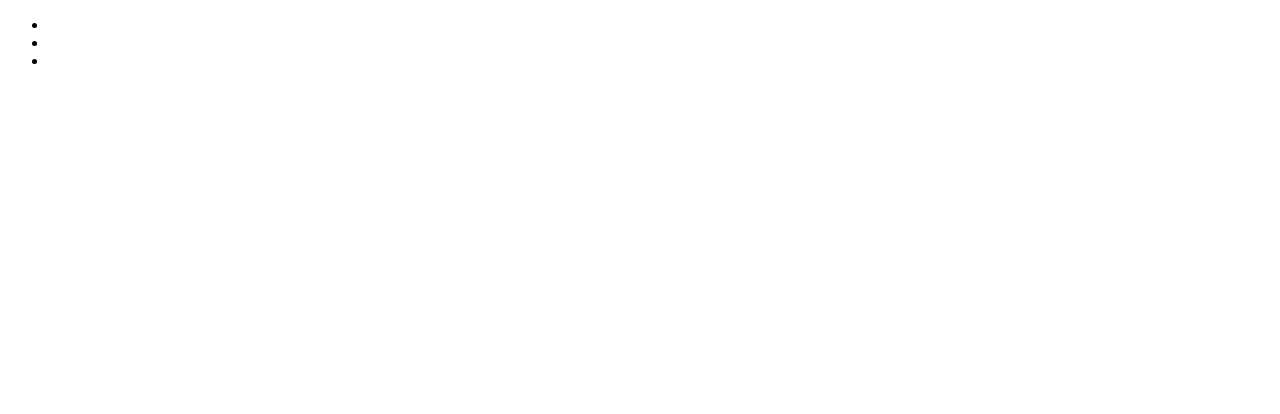
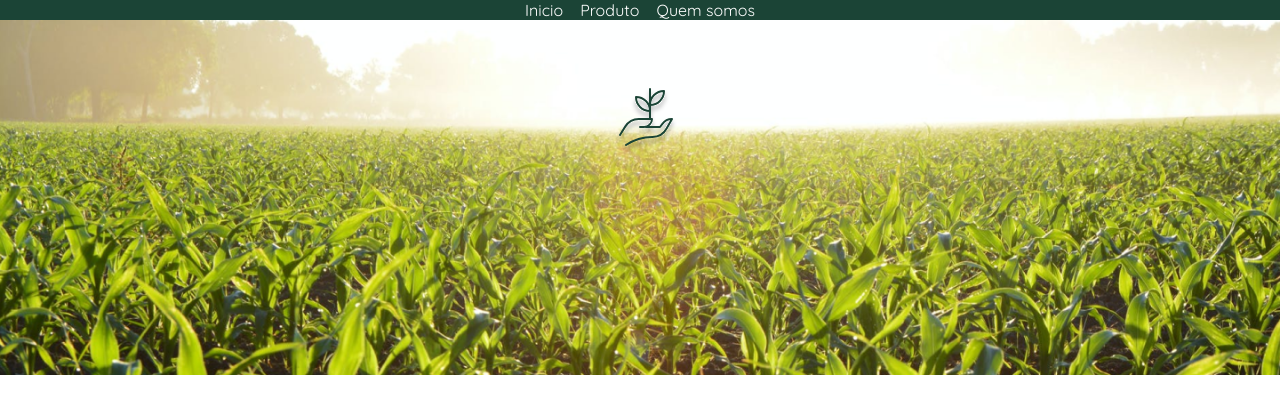
Before and after one commit to Nessa515/fazenda-html, a plain HTML site: page index.html in a window 1280 px wide. Drawn offline with Linux system fonts and the light colour scheme.

Commit message:
first commit

```diff
--- /dev/null
+++ b/assets/css/styles.css
@@ -0,0 +1,42 @@
+*{
+    margin: 0;
+    padding: 0;
+    box-sizing: border-box;
+}
+
+header{
+    font-family: "Quicksand", sans-serif;
+}
+
+.cabecalho{
+    background-color: #1B4436;
+}
+
+.cabecalho ul li{
+    display: inline;
+    text-align: center;
+}
+
+.cabecalho ul li a{
+    text-decoration: none;
+    color: #FFFFFF;
+    padding: 0.5%;
+}
+
+.cabecalho ul{
+    text-align: center;
+}
+
+.fundo{
+    position: relative;
+}
+
+.fundo .plantacao{
+    width: 100%;
+}
+
+.fundo .logo{
+    position: absolute;
+    left: 48%;
+    top: 18%;
+}
--- a/index.html
+++ b/index.html
@@ -4,16 +4,25 @@
     <meta charset="UTF-8">
     <meta name="viewport" content="width=device-width, initial-scale=1.0">
     <title>Fazenda</title>
+    <link rel="preconnect" href="https://fonts.googleapis.com">
+    <link rel="preconnect" href="https://fonts.gstatic.com" crossorigin>
+    <link href="https://fonts.googleapis.com/css2?family=Quicksand:wght@300..700&display=swap" rel="stylesheet">
+    <link rel="stylesheet" href="./assets/css/styles.css">
 </head>
 <body>
     <header>
-        <nav>
+        <nav class="cabecalho">
             <ul>
-                <li><a href=""></a></li>
-                <li><a href=""></a></li>
-                <li><a href=""></a></li>
+                <li><a href="#">Inicio</a></li>
+                <li><a href="#produto">Produto</a></li>
+                <li><a href="">Quem somos</a></li>
             </ul>
         </nav>
+
+        <div class="fundo">
+            <img class="plantacao" src="./assets/images/fazenda.png" alt="Imagem de uma plantação de milho">
+            <img class="logo" src="./assets/images/logo.svg" alt="Imagem de um logo">
+        </div>
     </header>
 </body>
 </html>
```
Also changed, not shown: assets/images/fazenda.png (added), assets/images/logo.svg (added).
